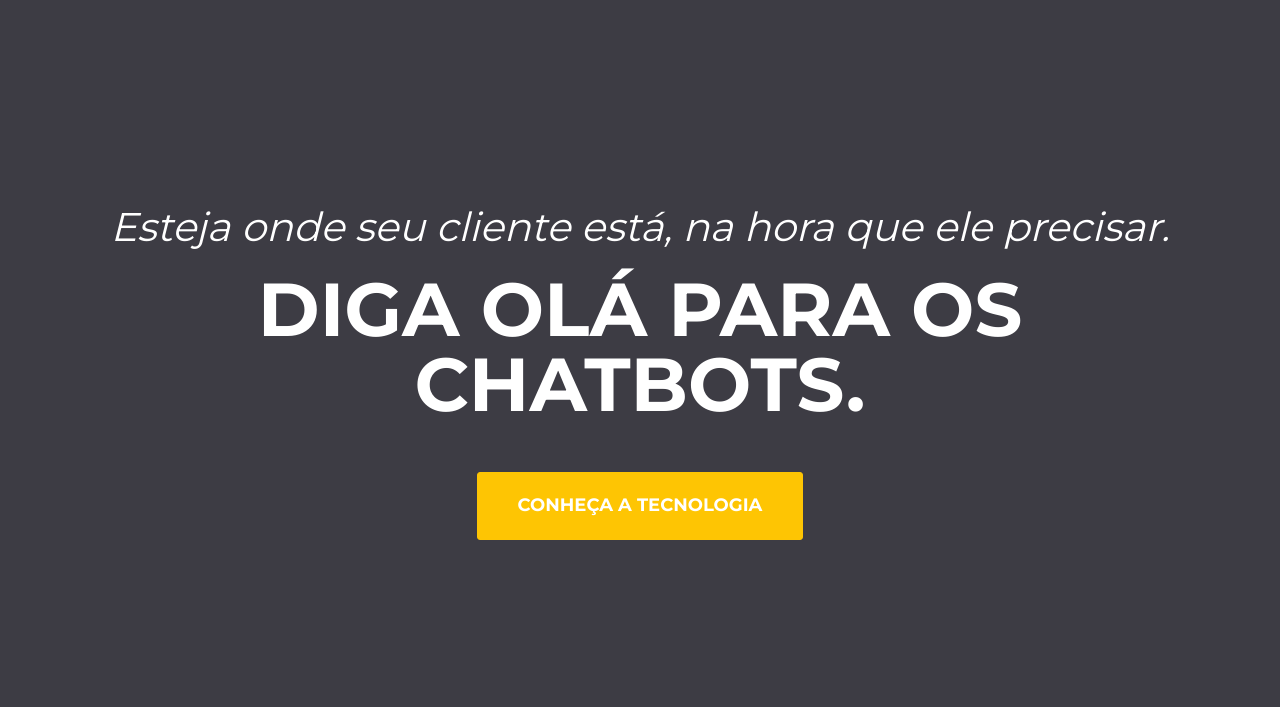
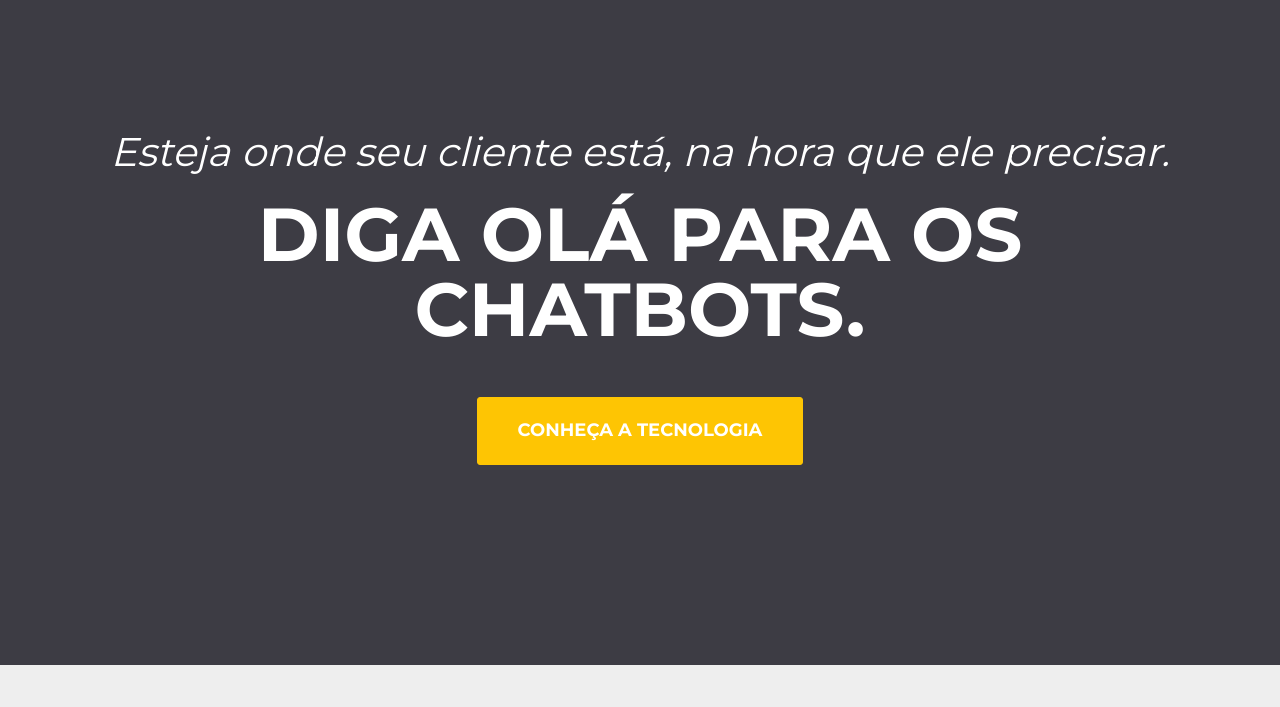
Before and after one commit to matheusalagia/matheusalagia.github.io, a plain HTML site: page index.html in a window 1280 px wide. Shown: the part 93-800 px from the top of the page. Drawn offline with nearby package versions, Linux system fonts and the light colour scheme; a web font is replaced by a local one.

Commit message:
Update agency.css

```diff
--- a/css/agency.css
+++ b/css/agency.css
@@ -258,7 +258,7 @@ header .intro-text .intro-heading {
 }
 @media (min-width: 768px) {
   header .intro-text {
-    padding-top: 300px;
+    padding-top: 225px;
     padding-bottom: 200px;
   }
   header .intro-text .intro-lead-in {
```
